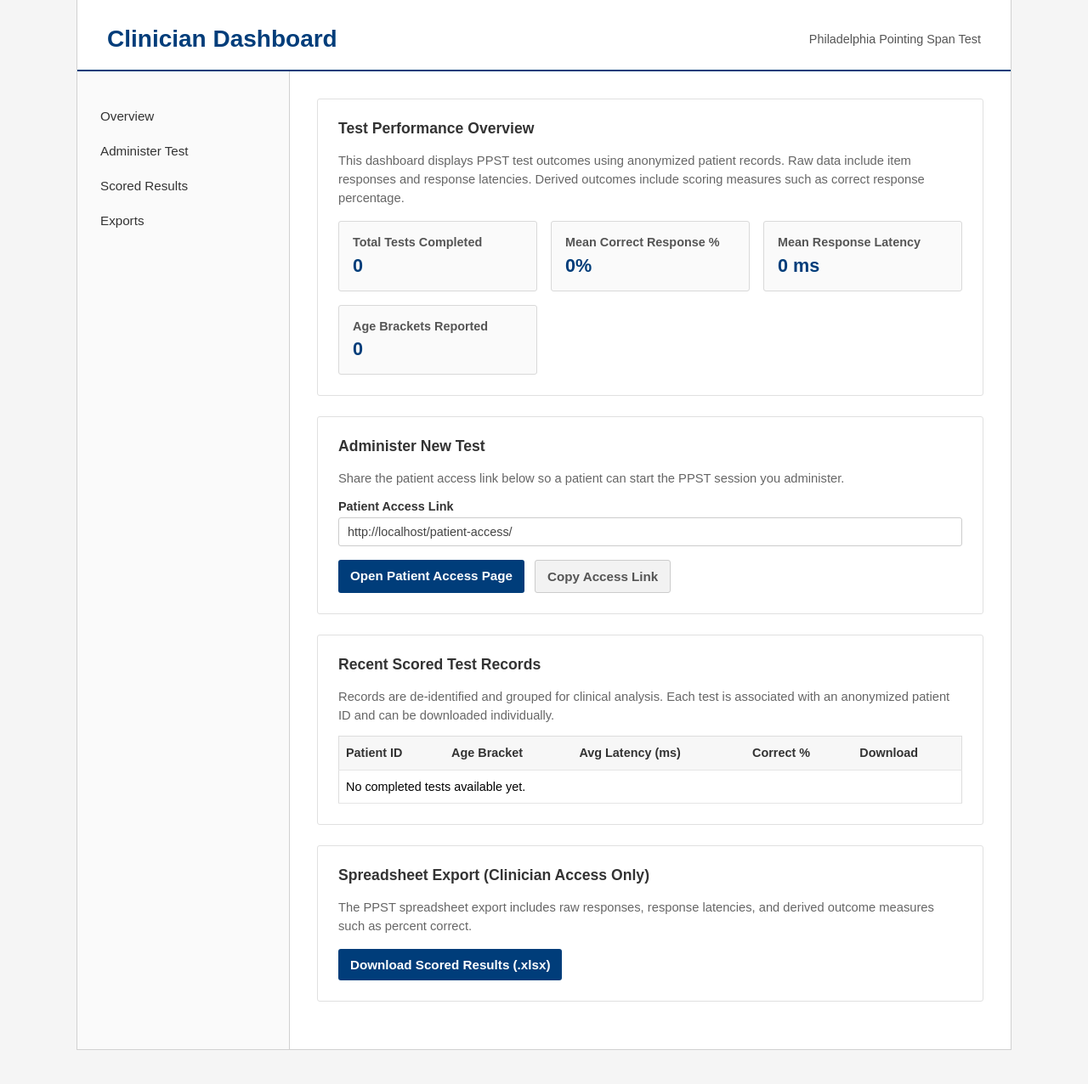
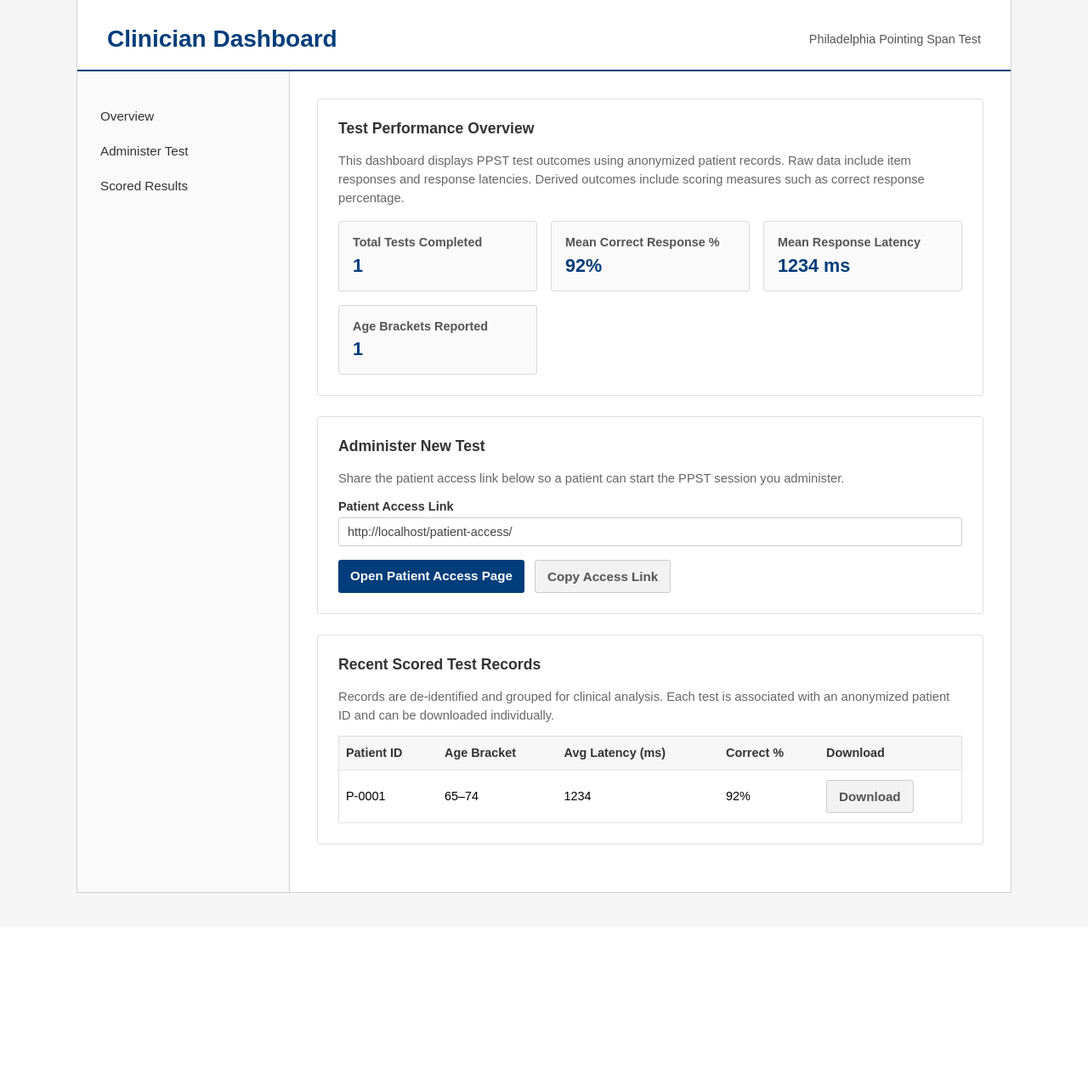
Before and after one commit to Senior-Year-Project-Team/cogniflow, a Django app: page /clinician/dashboard/ in a window 1280 px wide. Shown: the part 41-1317 px from the top of the page at 85% size. After the commit the page ends 1092 px from the top, so only its background shows below. Run offline with Django 4.2, Linux system fonts and the light colour scheme.

Commit message:
updated the Doctor dashboard

```diff
--- a/ppst/templates/ppst/clinician_dashboard.html
+++ b/ppst/templates/ppst/clinician_dashboard.html
@@ -208,7 +208,6 @@
                 <a href="#overview">Overview</a>
                 <a href="#administer">Administer Test</a>
                 <a href="#results">Scored Results</a>
-                <a href="#exports">Exports</a>
             </div>
 
             <div class="main-content">
@@ -280,18 +279,6 @@
                         </tbody>
                     </table>
                 </div>
-
-                <div class="card" id="exports">
-                    <h2>Spreadsheet Export (Clinician Access Only)</h2>
-                    <p>The PPST spreadsheet export includes raw responses, response latencies, and derived outcome measures such as percent correct.</p>
-                    <div class="actions">
-                        {% if is_test_giver %}
-                        <a class="btn btn-primary" href="{{ results_export_url|default:'#' }}">Download Scored Results (.xlsx)</a>
-                        {% else %}
-                        <button class="btn btn-secondary" type="button" disabled>Download Scored Results (.xlsx)</button>
-                        {% endif %}
-                    </div>
-                </div>
             </div>
         </div>
     </div>
--- a/ppst/urls.py
+++ b/ppst/urls.py
@@ -10,4 +10,5 @@ urlpatterns = [
     path("test/instructions/", views.test_instructions, name="test_instructions"),
     path("test/actual/", views.test_actual, name="test_actual"),
     path("clinician/dashboard/", views.clinician_dashboard, name="clinician_dashboard"),
+    path("clinician/export/example/", views.export_test_example, name="export_test_example"),
 ]
--- a/ppst/views.py
+++ b/ppst/views.py
@@ -1,4 +1,6 @@
 from django.shortcuts import render, redirect
+from django.http import HttpResponse
+from django.urls import reverse
 
 def index(request):
     """Main landing page for CogniFlow platform"""
@@ -46,13 +48,34 @@ def test_actual(request):
 
 def clinician_dashboard(request):
     """Dashboard for clinicians to view results and manage tests"""
+    example_export_url = request.build_absolute_uri(reverse("export_test_example"))
+    recent_results = [
+        {
+            "patient_id": "P-0001",
+            "age_bracket": "65–74",
+            "avg_latency_ms": 1234,
+            "correct_percent": 92,
+            "export_url": example_export_url,
+        }
+    ]
     context = {
-        "total_tests":          0,
-        "mean_correct_percent": 0,
-        "mean_latency_ms":      0,
-        "age_bracket_count":    0,
-        "recent_results":       [],
+        "total_tests":          1,
+        "mean_correct_percent": 92,
+        "mean_latency_ms":      1234,
+        "age_bracket_count":    1,
+        "recent_results":       recent_results,
         "is_test_giver":        True,
         "patient_access_link":  request.build_absolute_uri("/patient-access/"),
     }
     return render(request, "ppst/clinician_dashboard.html", context)
+
+
+def export_test_example(request):
+    """Return a small CSV file as an example per-patient export."""
+    content = (
+        "patient_id,age_bracket,avg_latency_ms,correct_percent\n"
+        "P-0001,65-74,1234,92\n"
+    )
+    response = HttpResponse(content, content_type="text/csv")
+    response["Content-Disposition"] = 'attachment; filename="ppst_example_result.csv"'
+    return response
```
